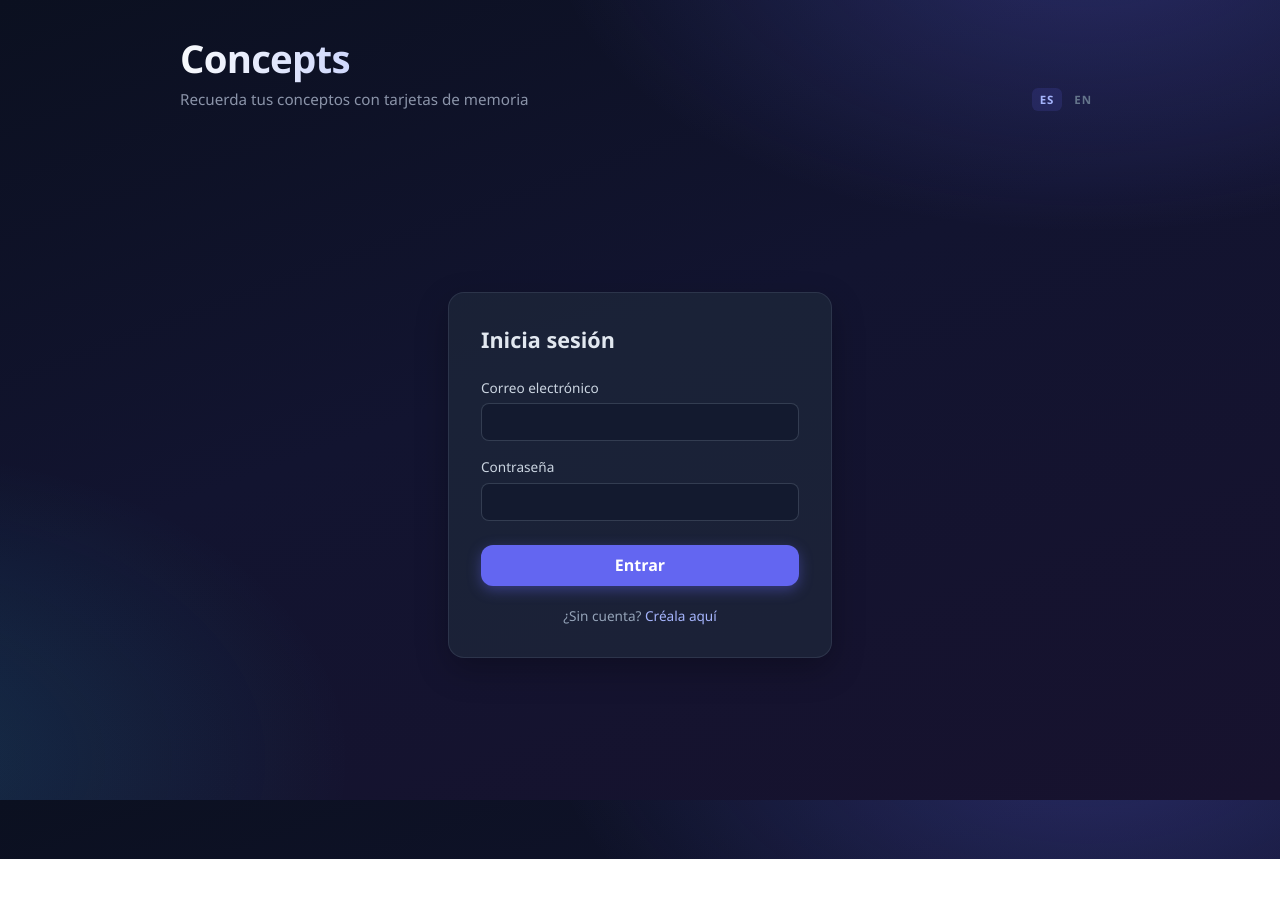
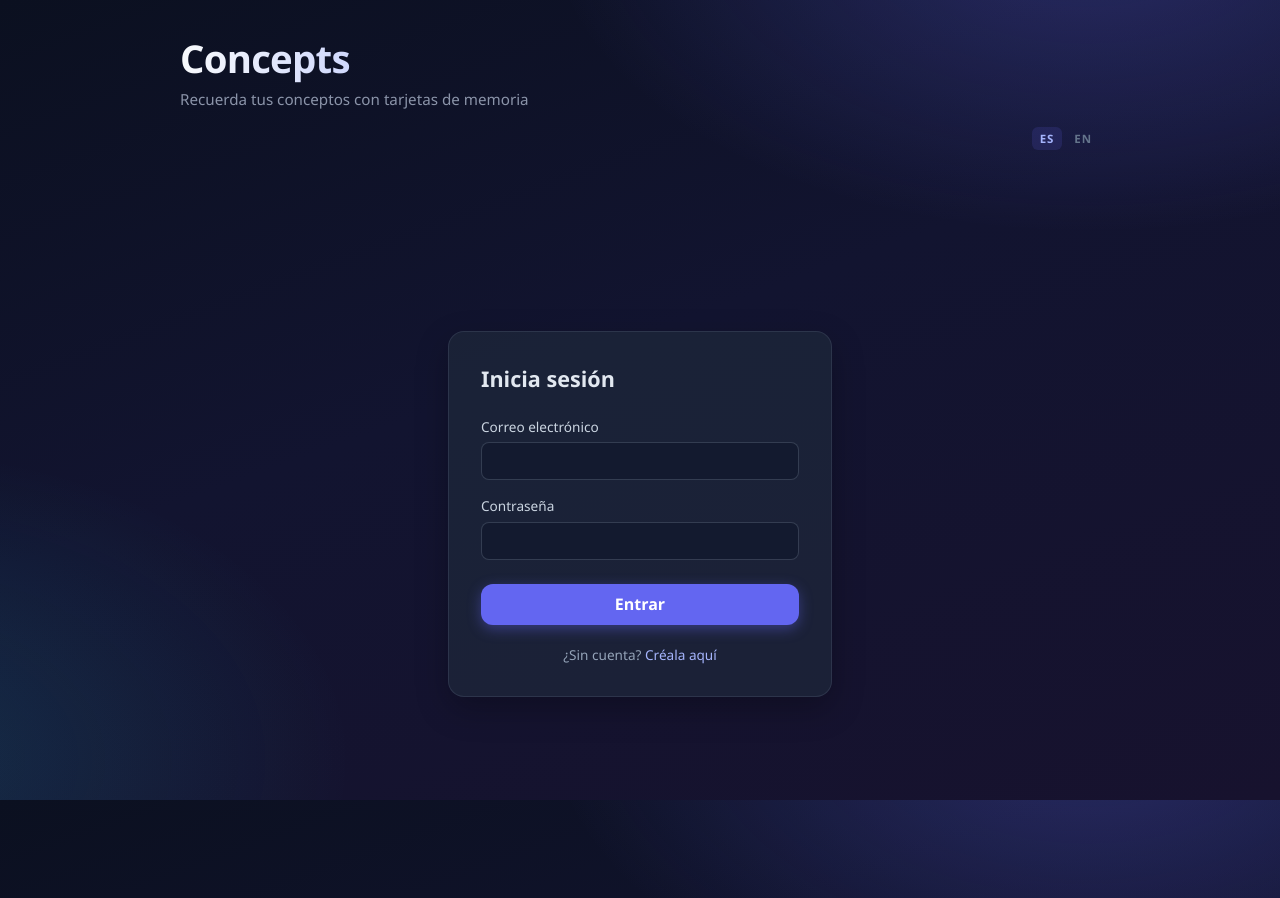
Before and after one commit to alzca1/concepts-app, a React (Vite) app: page /concepts-app/login in a window 1280 px wide. Before the commit the page ends 859 px from the top, so only its background shows below. Built offline with nearby package versions, Linux system fonts and the light colour scheme; no server answers.

Commit message:
refactor(header): reorganize header layout into two rows
- Row 1 (top): language switch aligned right
- Row 2 (bottom): mode-tabs and user-menu separated by space-between
- Full-width header-controls for proper layout distribution

```diff
--- a/src/App.css
+++ b/src/App.css
@@ -38,9 +38,25 @@ h1 {
 /* --- Language switch and mode tabs (header right side) --- */
 .header-controls {
   display: flex;
+  flex-direction: column;
+  align-items: stretch;
+  gap: 0.5rem;
+  width: 100%;
+}
+
+.header-row {
+  display: flex;
   flex-direction: row;
-  align-items: flex-end;
-  gap: 1rem;
+  align-items: center;
+  width: 100%;
+}
+
+.header-row--top {
+  justify-content: flex-end;
+}
+
+.header-row--bottom {
+  justify-content: space-between;
 }
 
 .header-controls__right {
--- a/src/layouts/main-layout.tsx
+++ b/src/layouts/main-layout.tsx
@@ -27,28 +27,7 @@ export function MainLayout({ children }: { children: React.ReactNode }) {
           </div>
         )}
         <div className="header-controls">
-          {user && (
-            <nav className="mode-tabs" aria-label={t("mode.tabsAria")}>
-              <NavLink
-                to="/"
-                className={({ isActive }) =>
-                  `mode-tab${isActive ? " active" : ""}`
-                }
-                end
-              >
-                🗂 {t("mode.cards")}
-              </NavLink>
-              <NavLink
-                to="/study"
-                className={({ isActive }) =>
-                  `mode-tab${isActive ? " active" : ""}`
-                }
-              >
-                🎯 {t("mode.study")}
-              </NavLink>
-            </nav>
-          )}
-          <div className="header-controls__right">
+          <div className="header-row header-row--top">
             <div
               className="lang-switch"
               role="group"
@@ -69,7 +48,28 @@ export function MainLayout({ children }: { children: React.ReactNode }) {
                 );
               })}
             </div>
-            {user && (
+          </div>
+          {user && (
+            <div className="header-row header-row--bottom">
+              <nav className="mode-tabs" aria-label={t("mode.tabsAria")}>
+                <NavLink
+                  to="/"
+                  className={({ isActive }) =>
+                    `mode-tab${isActive ? " active" : ""}`
+                  }
+                  end
+                >
+                  🗂 {t("mode.cards")}
+                </NavLink>
+                <NavLink
+                  to="/study"
+                  className={({ isActive }) =>
+                    `mode-tab${isActive ? " active" : ""}`
+                  }
+                >
+                  🎯 {t("mode.study")}
+                </NavLink>
+              </nav>
               <div className="user-menu">
                 <span className="user-menu__email" title={user.email ?? ""}>
                   {user.email}
@@ -82,8 +82,8 @@ export function MainLayout({ children }: { children: React.ReactNode }) {
                   {t("auth.signOut")}
                 </button>
               </div>
-            )}
-          </div>
+            </div>
+          )}
         </div>
       </header>
 
```
